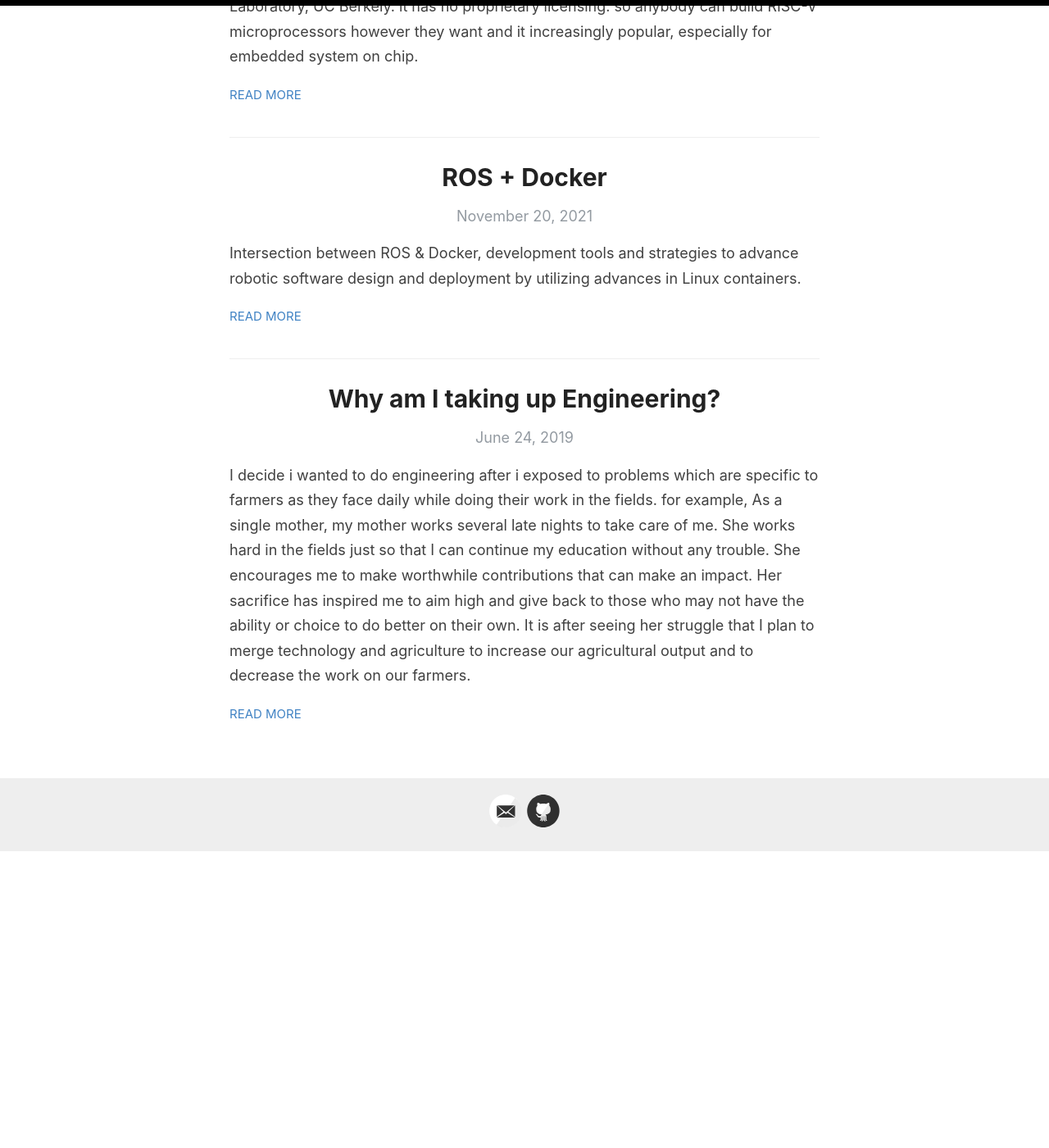
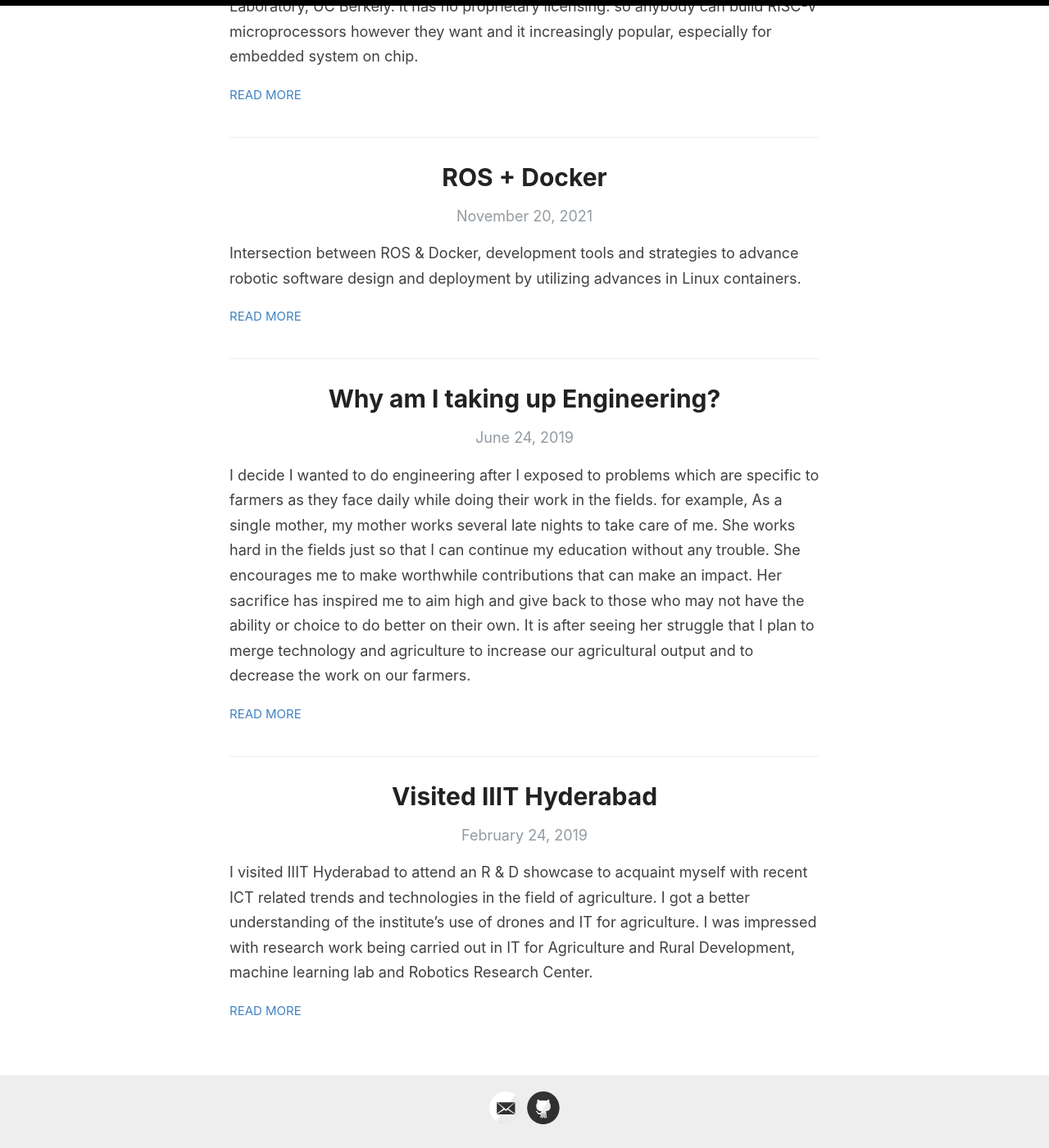
Before and after one commit to krvprashanth/krvprashanth.github.io, a Jekyll site: the page built from index.html, in a window 1280 px wide and 1400 px high, scrolled down 1454 px. Shown: the whole window at 82% size. Built offline with Jekyll 4.4.1, drawn with Linux system fonts in a browser that asks for light colours; the list of posts is cut into pages by our own code; before the commit the page ends 2492 px from its top, so only the background shows below that.

Commit message:
initial commit

```diff
--- /dev/null
+++ b/_posts/2019-24-02-Visited-IIIT-Hyderabad.md
@@ -0,0 +1,12 @@
+---
+layout: post
+title: Visited IIIT Hyderabad
+date:  2019-02-24 11:27:00 +0900
+categories: [Education]
+tags: [Engineering, Thoughts]
+---
+
+
+I visited IIIT Hyderabad to attend an R & D showcase to acquaint myself with recent ICT related trends and technologies in the field of agriculture. I got a better understanding of the institute’s use of drones and IT for agriculture. I was impressed with research work being carried out in IT for Agriculture and Rural Development, machine learning lab and Robotics Research Center.
+
+[IIITH R&D showcase](https://drive.google.com/folderview?id=1dN5hfcs7k2OMt3157eH7zkADVN8vt17i)(The link Includes some pics and their research work)
```
Also changed, not shown: _posts/2019-24-06-Why-am-I-taking-up-Engineering?.md (+2 -2 lines).
